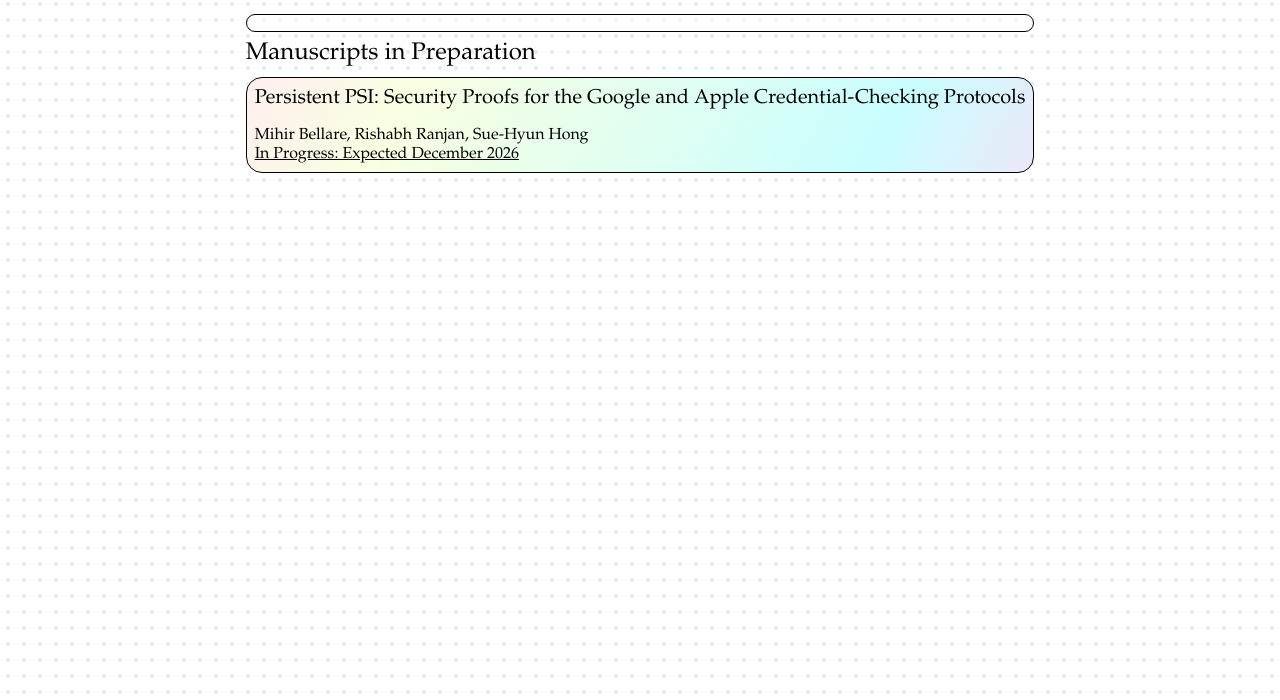
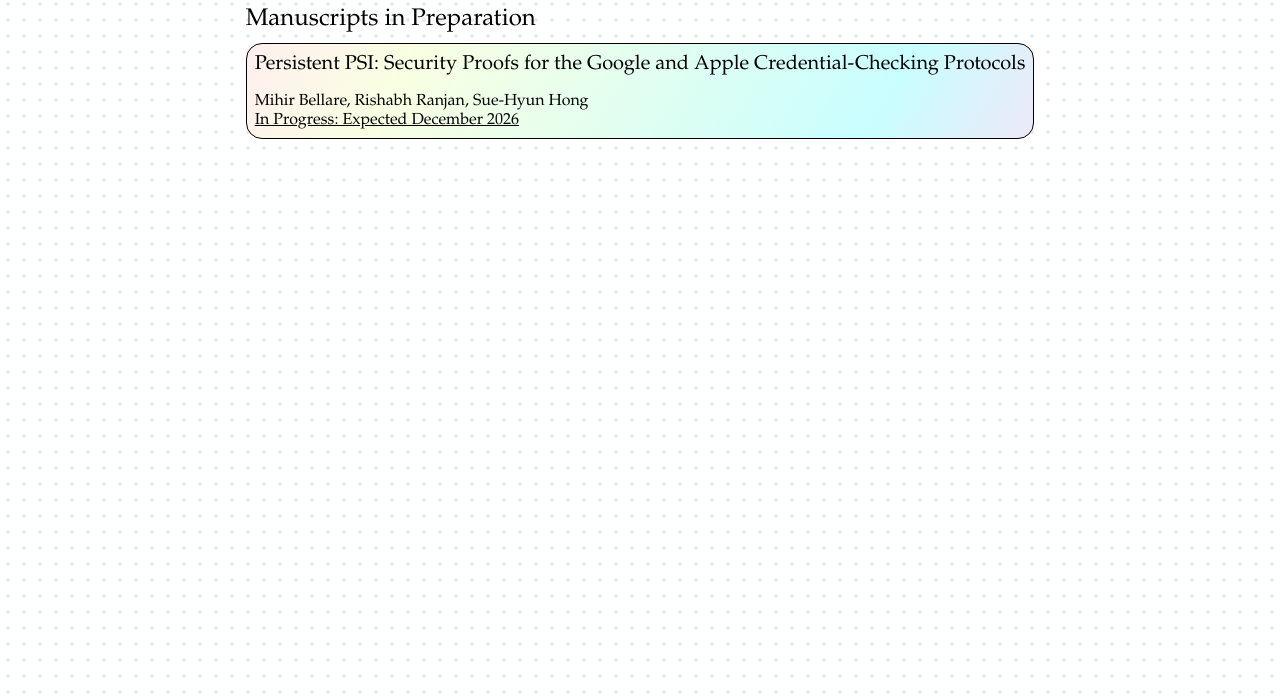
Before and after one commit to canitry/suehyunhong, a plain HTML site: page publications/pub.html in a window 1280 px wide. Shown: the part 100-800 px from the top of the page. Drawn offline with Linux system fonts and the light colour scheme.

Commit message:
remove heading bar in publications

```diff
--- a/publications/pub.html
+++ b/publications/pub.html
@@ -10,9 +10,9 @@
 <body>
   <div class="stack">
     <h1 class="name">Sue-Hyun Hong</h1>
-    <div class="card">
-      <!-- <a href="../index.html">CV</a> -->
-    </div>
+    <!-- <div class="card">
+      <a href="../index.html">CV</a>
+    </div> -->
     <div class="slice" id="why">
       <div class="container publications">
         <h2>Manuscripts in Preparation</h2>
```
